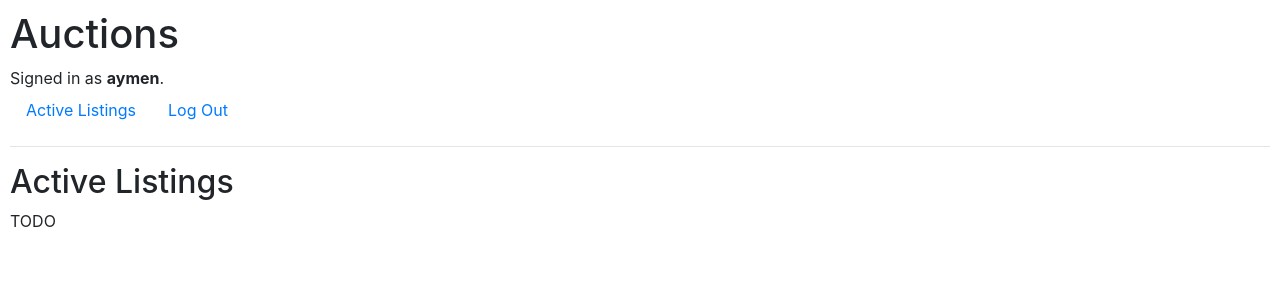
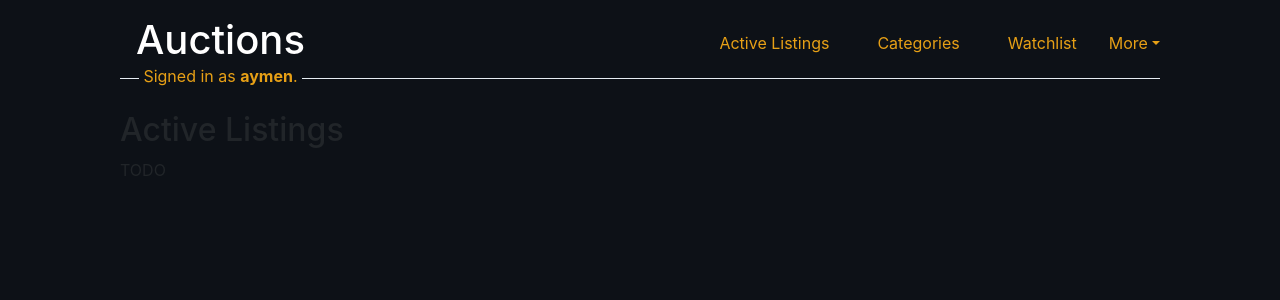
Before and after one commit to aymenm9/cs50_web, a Django app: page / in a window 1280 px wide. Shown: the top 300 px of the page. Run offline with Django 3.2, Linux system fonts and the light colour scheme; a user stored in the database is signed in; some libraries are stand-ins or nearby versions.

Commit message:
layout page ui for project 2 commerce header for auth & unauth users

```diff
--- a/commerce/auctions/static/auctions/styles.css
+++ b/commerce/auctions/static/auctions/styles.css
@@ -1,3 +1,39 @@
 body {
-    padding: 10px;
-}
+  background-color: #0D1117; }
+
+header {
+  margin: 0.5rem 0 1.5rem 0; }
+  header nav {
+    padding: 0.5em 7.5rem;
+    display: flex;
+    flex-direction: row;
+    justify-content: space-between; }
+    header nav .dropdown-toggle {
+      padding: 0;
+      border: 0;
+      background-color: #0D1117; }
+    header nav .nav-item {
+      display: flex;
+      align-items: center; }
+    header nav a, header nav button {
+      color: #E7A016;
+      margin-left: 1rem; }
+    header nav #nav-logo {
+      display: flex;
+      flex-direction: column;
+      align-items: center; }
+      header nav #nav-logo h1 {
+        margin: 0;
+        color: #ffffff; }
+      header nav #nav-logo p {
+        margin-bottom: -1.1rem;
+        padding: 0 0.25rem;
+        background-color: #0D1117; }
+  header hr {
+    margin: 0 7.5rem;
+    border-color: #E6EDF3; }
+
+main {
+  padding: 0.5em 7.5rem; }
+
+/*# sourceMappingURL=styles.css.map */
--- /dev/null
+++ b/commerce/auctions/static/auctions/styles.scss
@@ -0,0 +1,58 @@
+$bg-color: #0D1117;
+$main-white: #ffffff;
+$main-blue: #1F6FEB;
+$main-green: #30A14E;
+$main-yellow: #E7A016;
+$secondary-white: #E6EDF3;
+body{
+    background-color: $bg-color;
+
+}
+header{
+    margin: 0.5rem 0 1.5rem 0;
+
+    nav{
+        padding: 0.5em 7.5rem;
+        display: flex;
+        flex-direction: row;
+        justify-content: space-between;
+
+        .dropdown-toggle{
+            padding: 0;
+            border: 0;
+            background-color: $bg-color;
+        }
+        .nav-item{
+            display: flex ;
+            align-items: center;
+        }
+        a, button{
+            color: $main-yellow;
+            margin-left: 1rem;
+        }
+
+        #nav-logo{
+            display: flex;
+            flex-direction: column;
+            align-items: center;
+            h1{
+                margin: 0;
+                color: $main-white;
+            }
+            p{
+                margin-bottom: -1.1rem;
+                padding:0 0.25rem;
+                background-color: $bg-color;
+            }
+        }
+
+    }
+    hr{
+        margin: 0 7.5rem;
+        border-color: $secondary-white;
+    }
+}
+
+main{
+    padding: 0.5em 7.5rem;
+}
--- a/commerce/auctions/templates/auctions/layout.html
+++ b/commerce/auctions/templates/auctions/layout.html
@@ -5,25 +5,43 @@
     <head>
         <title>{% block title %}Auctions{% endblock %}</title>
         <link rel="stylesheet" href="https://stackpath.bootstrapcdn.com/bootstrap/4.4.1/css/bootstrap.min.css" integrity="sha384-Vkoo8x4CGsO3+Hhxv8T/Q5PaXtkKtu6ug5TOeNV6gBiFeWPGFN9MuhOf23Q9Ifjh" crossorigin="anonymous">
+        <link rel="stylesheet" href="https://cdn.jsdelivr.net/npm/bootstrap-icons@1.11.3/font/bootstrap-icons.min.css">
         <link href="{% static 'auctions/styles.css' %}" rel="stylesheet">
     </head>
     <body>
+    <header>
+        <nav>
+            <a href="/" id="nav-logo">
                 <h1>Auctions</h1>
-        <div>
+                <p id="nav-user">
                 {% if user.is_authenticated %}
                     Signed in as <strong>{{ user.username }}</strong>.
                 {% else %}
                     Not signed in.
                 {% endif %}
-        </div>
+                </p>
+            </a>
             <ul class="nav">
                 <li class="nav-item">
                     <a class="nav-link" href="{% url 'index' %}">Active Listings</a>
                 </li>
             {% if user.is_authenticated %}
                 <li class="nav-item">
-                    <a class="nav-link" href="{% url 'logout' %}">Log Out</a>
+                    <a class="nav-link" href="#categories">Categories</a>
                 </li>
+                <li class="nav-item">
+                    <a class="nav-link" href="{% url 'watchlist' %}">Watchlist</a>
+                </li>
+                <li class="nav-item dropdown">
+                    <button class="nav-link dropdown-toggle" type="button" data-bs-toggle="dropdown" aria-expanded="false">More</button>
+
+                        <ul class="dropdown-menu" id="dropdown">
+                            <li><a class="dropdown-item" href="{% url "add_listing" %}"><i class="bi bi-plus"></i> Add Listing</a></li>
+                            <li><a class="dropdown-item" href="/{{ user.username }}"><i class="bi bi-person"></i> Profile</a></li>
+                            <li><a class="dropdown-item" href="{% url "logout" %}"><i class="bi bi-box-arrow-left"></i> Logout</a></li>
+                        </ul>
+                </li>
+
             {% else %}
                 <li class="nav-item">
                     <a class="nav-link" href="{% url 'login' %}">Log In</a>
@@ -33,8 +51,16 @@
                 </li>
             {% endif %}
         </ul>
+        </nav>
         <hr>
+
+
+        </header>
+
+        <main>
         {% block body %}
         {% endblock %}
+        </main>
+        <script src="https://cdn.jsdelivr.net/npm/bootstrap@5.3.3/dist/js/bootstrap.bundle.min.js" integrity="sha384-YvpcrYf0tY3lHB60NNkmXc5s9fDVZLESaAA55NDzOxhy9GkcIdslK1eN7N6jIeHz" crossorigin="anonymous"></script>
     </body>
 </html>
--- a/commerce/auctions/urls.py
+++ b/commerce/auctions/urls.py
@@ -6,5 +6,10 @@ urlpatterns = [
     path("", views.index, name="index"),
     path("login", views.login_view, name="login"),
     path("logout", views.logout_view, name="logout"),
-    path("register", views.register, name="register")
+    path("register", views.register, name="register"),
+    path("watchlist", views.watchlist, name="watchlist"),
+    path("add_listing", views.add_listing, name="add_listing"),
+    path("<str:username>", views.profile, name="profile")
+
+
 ]
--- a/commerce/auctions/views.py
+++ b/commerce/auctions/views.py
@@ -9,6 +9,18 @@ from .models import User
 
 def index(request):
     return render(request, "auctions/index.html")
+
+
+def profile(request, username):
+    pass
+
+def add_listing(request):
+    pass
+
+def watchlist(request):
+    pass
+
+
 
 
 def login_view(request):
```
Also changed, not shown: commerce/auctions/templates/auctions/register.html (line endings or trailing spaces), commerce/db.sqlite3, 2 other files. Lines whose indentation alone changed are shown as unchanged.
